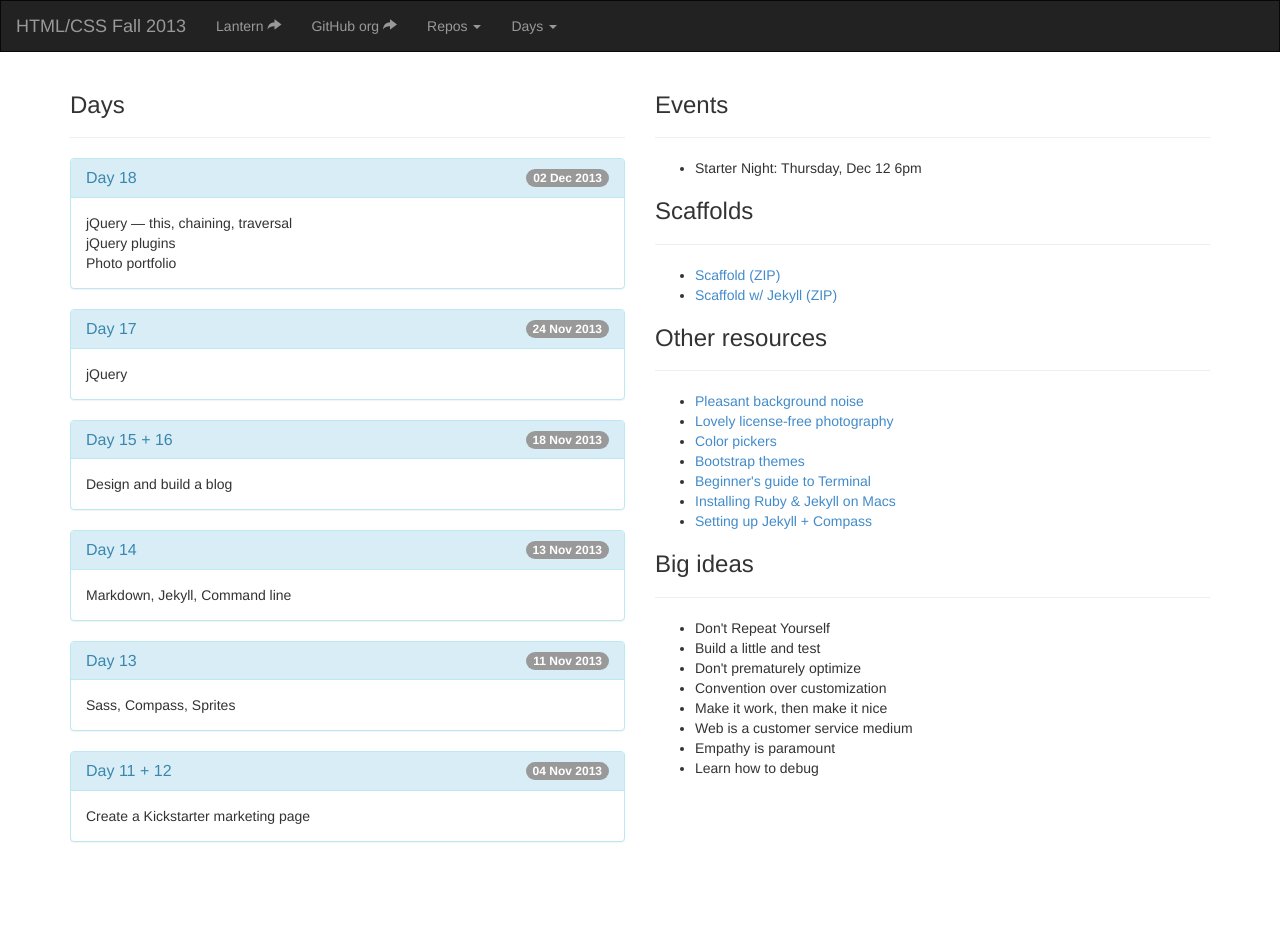
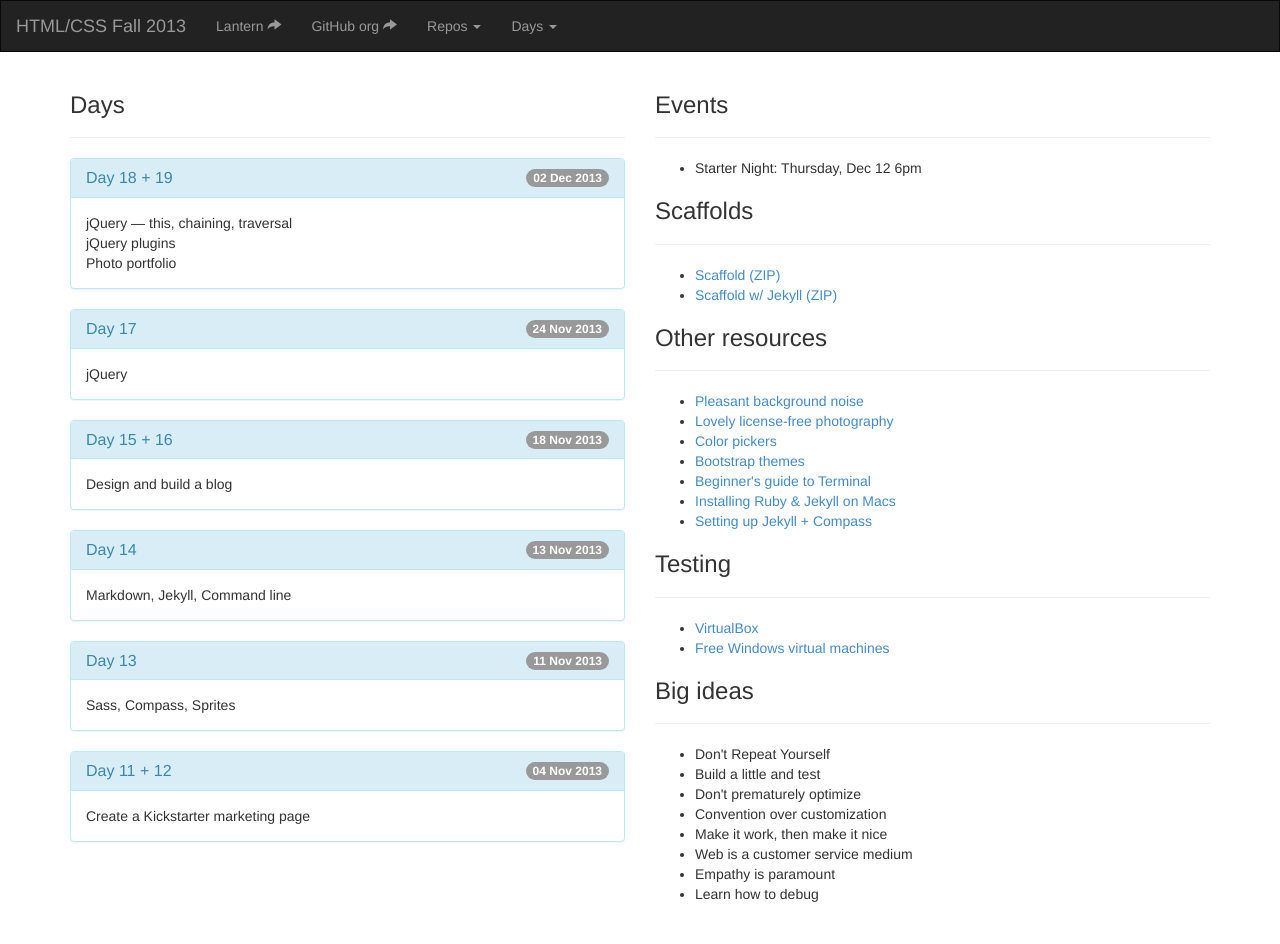
Before and after one commit to tsl-frontend/tsl-frontend.github.io, a Jekyll site: the page built from index.html, in a window 1280 px wide. Built offline with Jekyll 4.4.1, drawn with Linux system fonts in a browser that asks for light colours; nearby versions of some CDN libraries; Markdown is read by kramdown in place of the engine named in the settings; before the commit the page ends 900 px from its top, so only the background shows below that.

Commit message:
Added links for virtual testing.

```diff
--- a/_posts/2013-12-02-18.md
+++ b/_posts/2013-12-02-18.md
@@ -1,6 +1,6 @@
 ---
 layout: post
-title:  "Day 18"
+title:  "Day 18 + 19"
 categories: day
 topics:
     - jQuery — this, chaining, traversal
--- a/index.html
+++ b/index.html
@@ -50,6 +50,13 @@ layout: page
             <li><a href="http://davidpots.com/blog/jekyll-github-pages-compass/">Setting up Jekyll + Compass</a></li>
         </ul>
         <div class="page-header">
+            <h3>Testing</h3>
+        </div>
+        <ul>
+            <li><a href="https://www.virtualbox.org/">VirtualBox</a></li>
+            <li><a href="http://www.modern.ie/en-us/virtualization-tools#downloads">Free Windows virtual machines</a></li>
+        </ul>
+        <div class="page-header">
             <h3>Big ideas</h3>
         </div>
         <ul>
```
